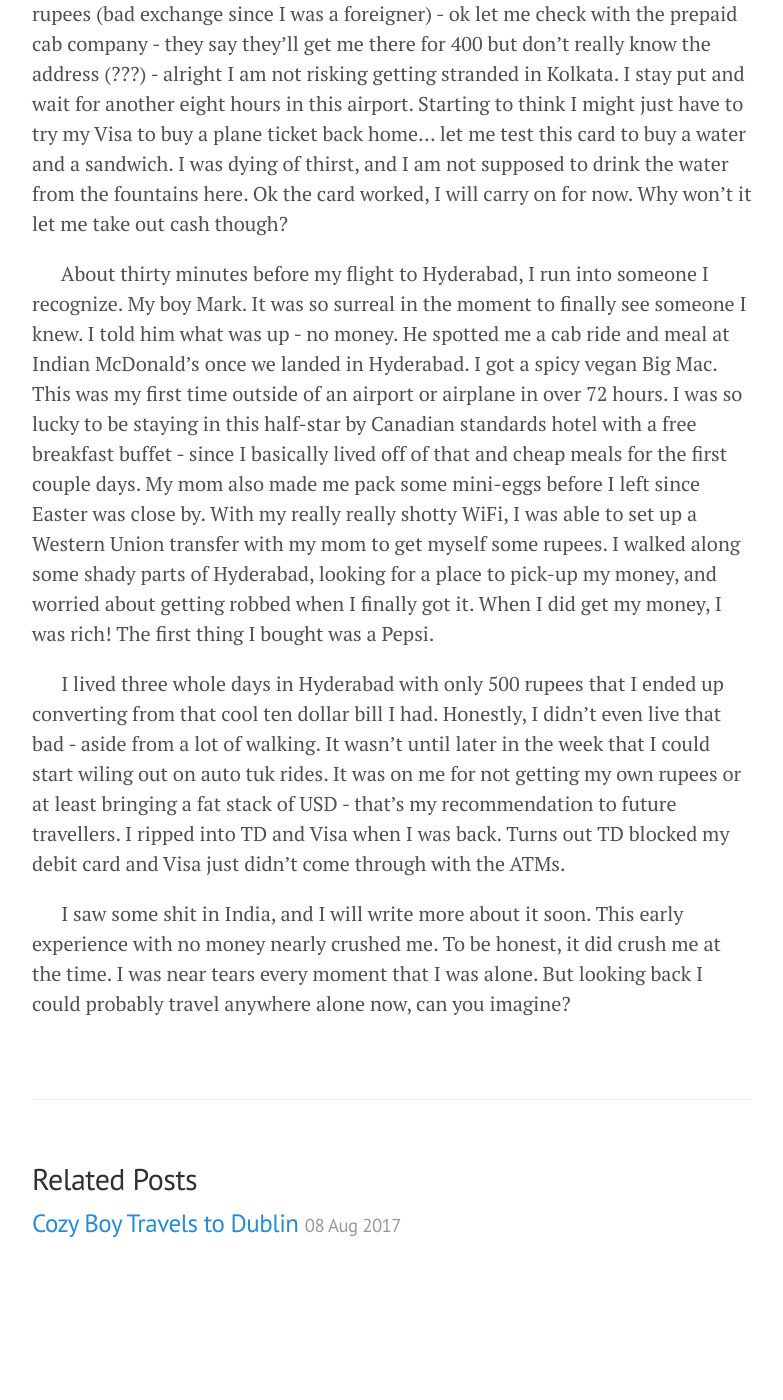
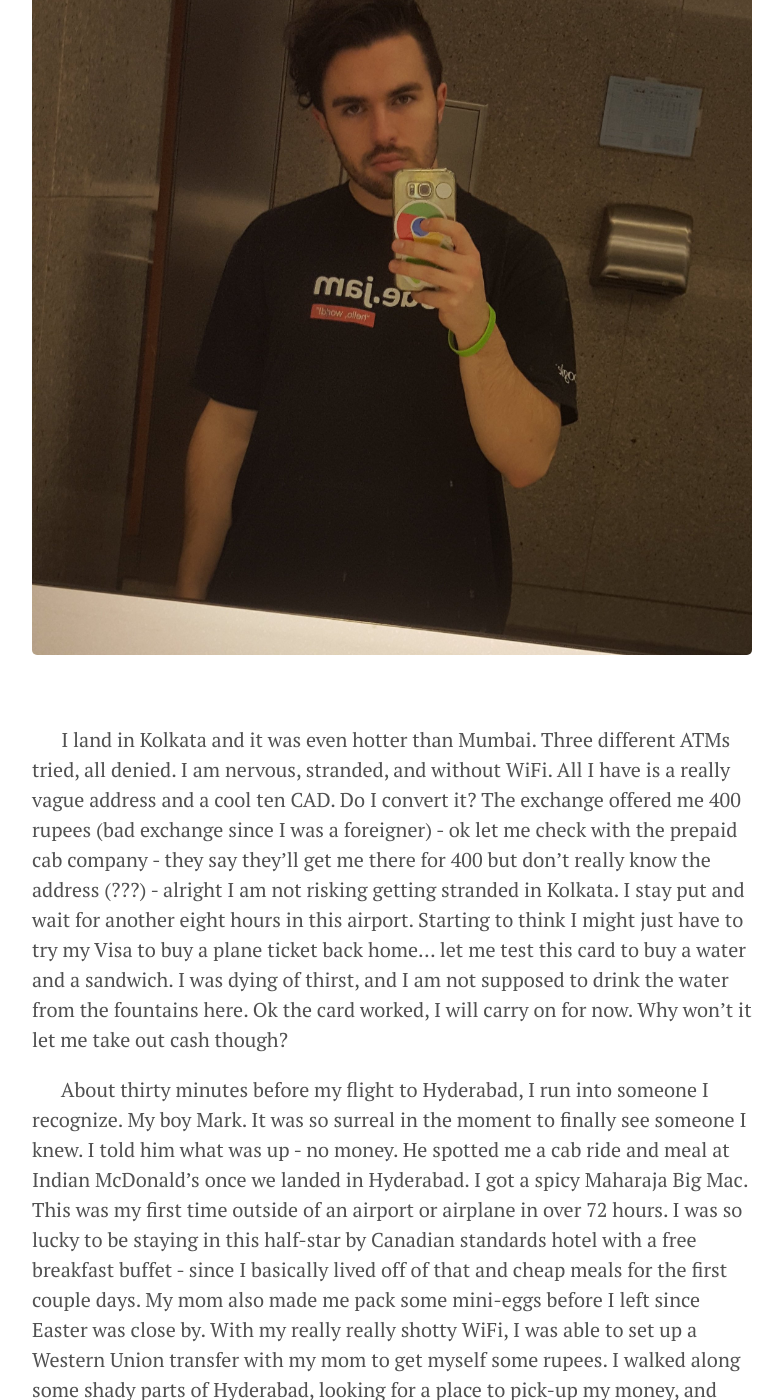
Before and after one commit to amccannv/amccannv.github.io, a Jekyll site: the page built from _posts/2018-04-19-a-cool-ten-in-india.md, in a window 1280 px wide and 1400 px high, scrolled down 1985 px. Shown: the whole window, without its empty margins (248-1031 px from the left). Built offline with Jekyll 4.4.1, drawn with Linux system fonts in a browser that asks for light colours; nearby versions of some CDN libraries; before the commit the page ends 3284 px from its top, so only the background shows below that; some of the changed text lies outside the part shown.

Commit message:
Add some India shots.

```diff
--- a/_posts/2018-04-19-a-cool-ten-in-india.md
+++ b/_posts/2018-04-19-a-cool-ten-in-india.md
@@ -20,10 +20,34 @@
 
 &nbsp;&nbsp;&nbsp;&nbsp;&nbsp;&nbsp;In the morning, they kick you out and send you to your real gates. My flight for Mumbai left and let me tell you that Air India had way better service than Air Canada. Ice cream? I'm down. Another meal? Ok. I also slept half the flight. In Mumbai I come across my first ATM with a Visa logo on it. How many rupees am I taking out to start, a couple thousand? Denied! I got denied on both my debit card and my Visa. I invest a lot of money with TD and they take a questionable 1-2% in management fees (switched off this BS now) and I'm out here in Mumbai (loving it) and they can't sneak me a couple rupees? Ok, people were in line so I said whatever I'll catch my flight to Kolkata and try again there. I was trying to get to that acquaintance's wedding, and also wanted to visit since I went to Mother Teresa Catholic Secondary School.
 
+<br>
+
+![Me, alive, in Mumbai.](/img/India/mumbaiBathroom.jpg "Me, alive and not-well, in a Mumbai airport bathroom.")
+
+<br>
+
 &nbsp;&nbsp;&nbsp;&nbsp;&nbsp;&nbsp;I land in Kolkata and it was even hotter than Mumbai. Three different ATMs tried, all denied. I am nervous, stranded, and without WiFi. All I have is a really vague address and a cool ten CAD. Do I convert it? The exchange offered me 400 rupees (bad exchange since I was a foreigner) - ok let me check with the prepaid cab company - they say they'll get me there for 400 but don't really know the address (???) - alright I am not risking getting stranded in Kolkata. I stay put and wait for another eight hours in this airport. Starting to think I might just have to try my Visa to buy a plane ticket back home... let me test this card to buy a water and a sandwich. I was dying of thirst, and I am not supposed to drink the water from the fountains here. Ok the card worked, I will carry on for now. Why won't it let me take out cash though?
 
-&nbsp;&nbsp;&nbsp;&nbsp;&nbsp;&nbsp;About thirty minutes before my flight to Hyderabad, I run into someone I recognize. My boy Mark.  It was so surreal in the moment to finally see someone I knew. I told him what was up - no money. He spotted me a cab ride and meal at Indian McDonald's once we landed in Hyderabad. I got a spicy vegan Big Mac. This was my first time outside of an airport or airplane in over 72 hours. I was so lucky to be staying in this half-star by Canadian standards hotel with a free breakfast buffet - since I basically lived off of that and cheap meals for the first couple days. My mom also made me pack some mini-eggs before I left since Easter was close by. With my really really shotty WiFi, I was able to set up a Western Union transfer with my mom to get myself some rupees. I walked along some shady parts of Hyderabad, looking for a place to pick-up my money, and worried about getting robbed when I finally got it. When I did get my money, I was rich! The first thing I bought was a Pepsi.
+&nbsp;&nbsp;&nbsp;&nbsp;&nbsp;&nbsp;About thirty minutes before my flight to Hyderabad, I run into someone I recognize. My boy Mark.  It was so surreal in the moment to finally see someone I knew. I told him what was up - no money. He spotted me a cab ride and meal at Indian McDonald's once we landed in Hyderabad. I got a spicy Maharaja Big Mac. This was my first time outside of an airport or airplane in over 72 hours. I was so lucky to be staying in this half-star by Canadian standards hotel with a free breakfast buffet - since I basically lived off of that and cheap meals for the first couple days. My mom also made me pack some mini-eggs before I left since Easter was close by. With my really really shotty WiFi, I was able to set up a Western Union transfer with my mom to get myself some rupees. I walked along some shady parts of Hyderabad, looking for a place to pick-up my money, and worried about getting robbed when I finally got it. When I did get my money, I was rich! The first thing I bought was a Pepsi.
+
+<br>
+
+![Chicken Big Mac.](/img/India/maharajaMac.jpg "This thing was actually killer.")
+
+<br>
+
+<br>
+
+![Half-star, full bath.](/img/India/fullBath.jpg "Half-start, full bath, no toilet paper.")
+
+<br>
 
 &nbsp;&nbsp;&nbsp;&nbsp;&nbsp;&nbsp;I lived three whole days in Hyderabad with only 500 rupees that I ended up converting from that cool ten dollar bill I had. Honestly, I didn't even live that bad - aside from a lot of walking. It wasn't until later in the week that I could start wiling out on auto tuk rides. It was on me for not getting my own rupees or at least bringing a fat stack of USD - that's my recommendation to future travellers. I ripped into TD and Visa when I was back. Turns out TD blocked my debit card and Visa just didn't come through with the ATMs.
 
+<br>
+
+![The market was free to browse!](/img/India/theMarket.jpg "I actually ended up buying pearls here once I got rupees.")
+
+<br>
+
 &nbsp;&nbsp;&nbsp;&nbsp;&nbsp;&nbsp;I saw some shit in India, and I will write more about it soon. This early experience with no money nearly crushed me. To be honest, it did crush me at the time. I was near tears every moment that I was alone. But looking back I could probably travel anywhere alone now, can you imagine?
```
Also changed, not shown: img/India/freeBreakfast.jpg (added), img/India/fullBath.jpg (added), img/India/maharajaMac.jpg (added), img/India/mumbaiBathroom.jpg (added), img/India/theMarket.jpg (added).
